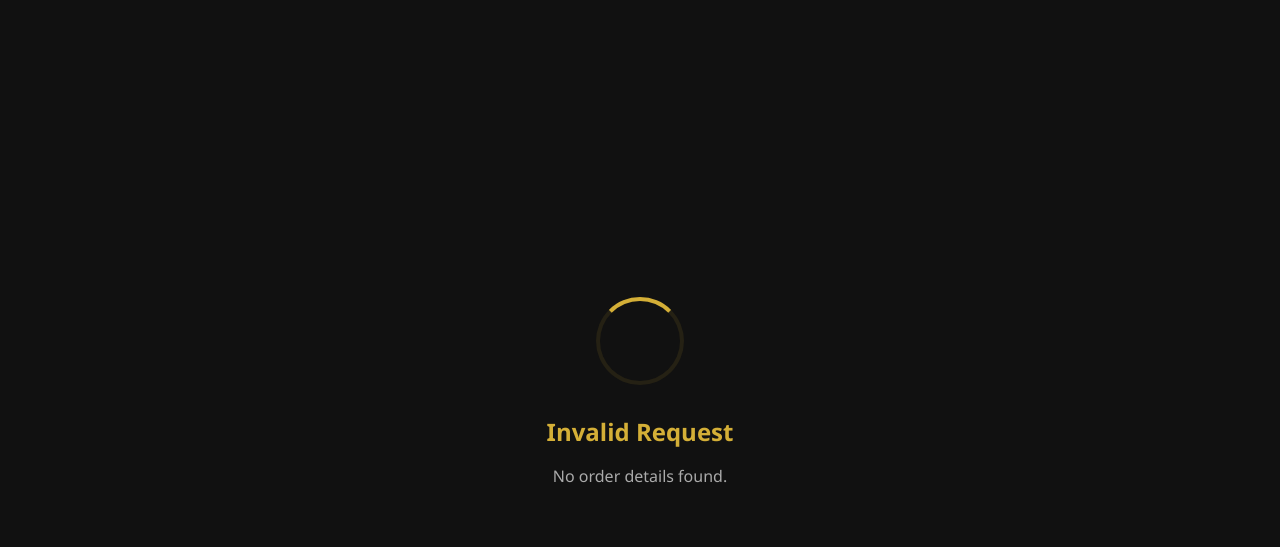
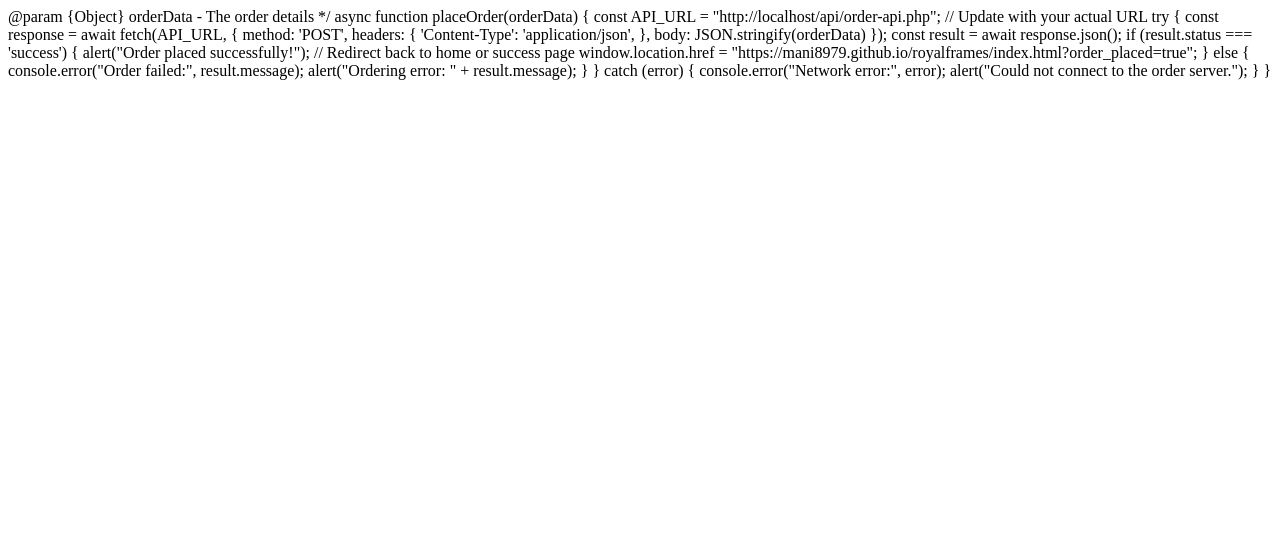
Before and after one commit to mani8979/royalframes, a plain HTML site: page index.html in a window 1280 px wide. Drawn offline with Linux system fonts and the light colour scheme.

Commit message:
Refactor order processing and notification logic

```diff
--- a/index.html
+++ b/index.html
@@ -1,165 +1,29 @@
-<!DOCTYPE html>
-<html lang="en">
-<head>
-    <meta charset="UTF-8">
-    <meta name="viewport" content="width=device-width, initial-scale=1.0">
-    <title>Processing Order - Royal Frames</title>
-    <link rel="stylesheet" href="https://cdnjs.cloudflare.com/ajax/libs/font-awesome/6.0.0/css/all.min.css">
-    <style>
-        :root {
-            --primary: #111111;
-            --accent: #D4AF37;
-            --text: #ffffff;
-        }
-        body {
-            background-color: var(--primary);
-            color: var(--text);
-            font-family: 'Segoe UI', Tahoma, Geneva, Verdana, sans-serif;
-            display: flex;
-            justify-content: center;
-            align-items: center;
-            height: 100vh;
-            margin: 0;
-            overflow: hidden;
-            text-align: center;
-        }
-        .container {
-            max-width: 400px;
-            padding: 40px;
-        }
-        .loader {
-            width: 80px;
-            height: 80px;
-            border: 4px solid rgba(212, 175, 55, 0.1);
-            border-top: 4px solid var(--accent);
-            border-radius: 50%;
-            animation: spin 1s linear infinite;
-            margin: 0 auto 30px;
-        }
-        @keyframes spin {
-            0% { transform: rotate(0deg); }
-            100% { transform: rotate(360deg); }
-        }
-        i.success-icon {
-            font-size: 80px;
-            color: #28a745;
-            margin-bottom: 30px;
-            display: none;
-        }
-        h1 {
-            font-size: 1.5rem;
-            margin-bottom: 15px;
-            color: var(--accent);
-        }
-        p {
-            color: #aaa;
-            font-size: 1rem;
-            line-height: 1.5;
-        }
-        .debug {
-            margin-top: 40px;
-            font-family: monospace;
-            font-size: 0.7rem;
-            color: #444;
-            display: none;
-        }
-    </style>
-</head>
-<body>
-    <div class="container">
-        <div class="loader" id="loader"></div>
-        <i class="fas fa-check-circle success-icon" id="successIcon"></i>
-        <h1 id="statusText">Processing Your Order...</h1>
-        <p id="subText">Please do not refresh or close this window.</p>
-
-        <div class="debug" id="debug"></div>
-    </div>
-
-    <script>
-        const BOT_TOKEN = "8787407024:AAH6ssk4sFf9mbaa7hF9AgNBJbgiZK00U9k";
-        const CHAT_ID = "5205449306";
-
-        function log(msg) {
-            console.log(msg);
-            const debug = document.getElementById('debug');
-            debug.style.display = 'block';
-            debug.innerHTML += '<div>' + msg + '</div>';
-        }
-
-        async function init() {
-            const urlParams = new URLSearchParams(window.location.search);
-            const orderId = urlParams.get('order_id');
-            const returnUrl = urlParams.get('return_url');
-            const isSuccess = urlParams.get('success');
-
-            // NEW: Detailed info from URL
-            const customerName = urlParams.get('customer_name') || 'Guest';
-            const customerPhone = urlParams.get('customer_phone') || 'N/A';
-            const customerAddress = urlParams.get('customer_address') || 'N/A';
-            const products = urlParams.get('products') || 'N/A';
-            const totalPrice = urlParams.get('total_price') || '0.00';
-
-            if (!isSuccess || !orderId) {
-                document.getElementById('statusText').innerText = "Invalid Request";
-                document.getElementById('subText').innerText = "No order details found.";
-                return;
-            }
+@param {Object} orderData - The order details
+ */
+async function placeOrder(orderData) {
+    const API_URL = "http://localhost/api/order-api.php"; // Update with your actual URL
 
     try {
-                log("Sending detailed Telegram notification...");
-
-                // Format products for Telegram (bullets)
-                const formattedProducts = products.split(', ').map(p => "• " + p).join('\n');
-
-                const message = "🛒 *New Order Received (Bypass)*\n\n" +
-                                "*Order ID:* #" + orderId + "\n" +
-                                "*Customer:* " + customerName + "\n" +
-                                "*Phone:* " + customerPhone + "\n\n" +
-                                "*Products:*\n" + formattedProducts + "\n\n" +
-                                "*Total:* ₹" + parseFloat(totalPrice).toFixed(2) + "\n\n" +
-                                "*Address:*\n" + customerAddress + "\n\n" +
-                                "✅ _Notification successful via GitHub proxy._";
-
-                const response = await fetch(`https://api.telegram.org/bot${BOT_TOKEN}/sendMessage`, {
+        const response = await fetch(API_URL, {
             method: 'POST',
-                    headers: { 'Content-Type': 'application/json' },
-                    body: JSON.stringify({
-                        chat_id: CHAT_ID,
-                        text: message,
-                        parse_mode: 'Markdown'
-                    })
+            headers: {
+                'Content-Type': 'application/json',
+            },
+            body: JSON.stringify(orderData)
         });
 
-                const data = await response.json();
-                if (data.ok) {
-                    log("Telegram sent!");
+        const result = await response.json();
+
+        if (result.status === 'success') {
+            alert("Order placed successfully!");
+            // Redirect back to home or success page
+            window.location.href = "https://mani8979.github.io/royalframes/index.html?order_placed=true";
         } else {
-                    log("Telegram error: " + JSON.stringify(data));
+            console.error("Order failed:", result.message);
+            alert("Ordering error: " + result.message);
         }
-            } catch (err) {
-                log("Fetch error: " + err.message);
+    } catch (error) {
+        console.error("Network error:", error);
+        alert("Could not connect to the order server.");
     }
-
-            // Show success briefly before redirect
-            document.getElementById('loader').style.display = 'none';
-            document.getElementById('successIcon').style.display = 'block';
-            document.getElementById('statusText').innerText = "Order Confirmed!";
-            document.getElementById('subText').innerText = "Redirecting you back to your dashboard...";
-
-            // Wait 1 second then redirect
-            setTimeout(() => {
-                if (returnUrl) {
-                    window.location.href = decodeURIComponent(returnUrl);
-                } else {
-                    // Fallback to my-orders if return_url is missing
-                    window.location.href = "https://mani8979.github.io/royalframes/"; // This is the current page, not good.
-                    // Instead, we just stop.
-                    document.getElementById('statusText').innerText = "Missing return link.";
 }
-            }, 1200);
-        }
-
-        window.onload = init;
-    </script>
-</body>
-</html>
```
Lines whose indentation alone changed are shown as unchanged.
